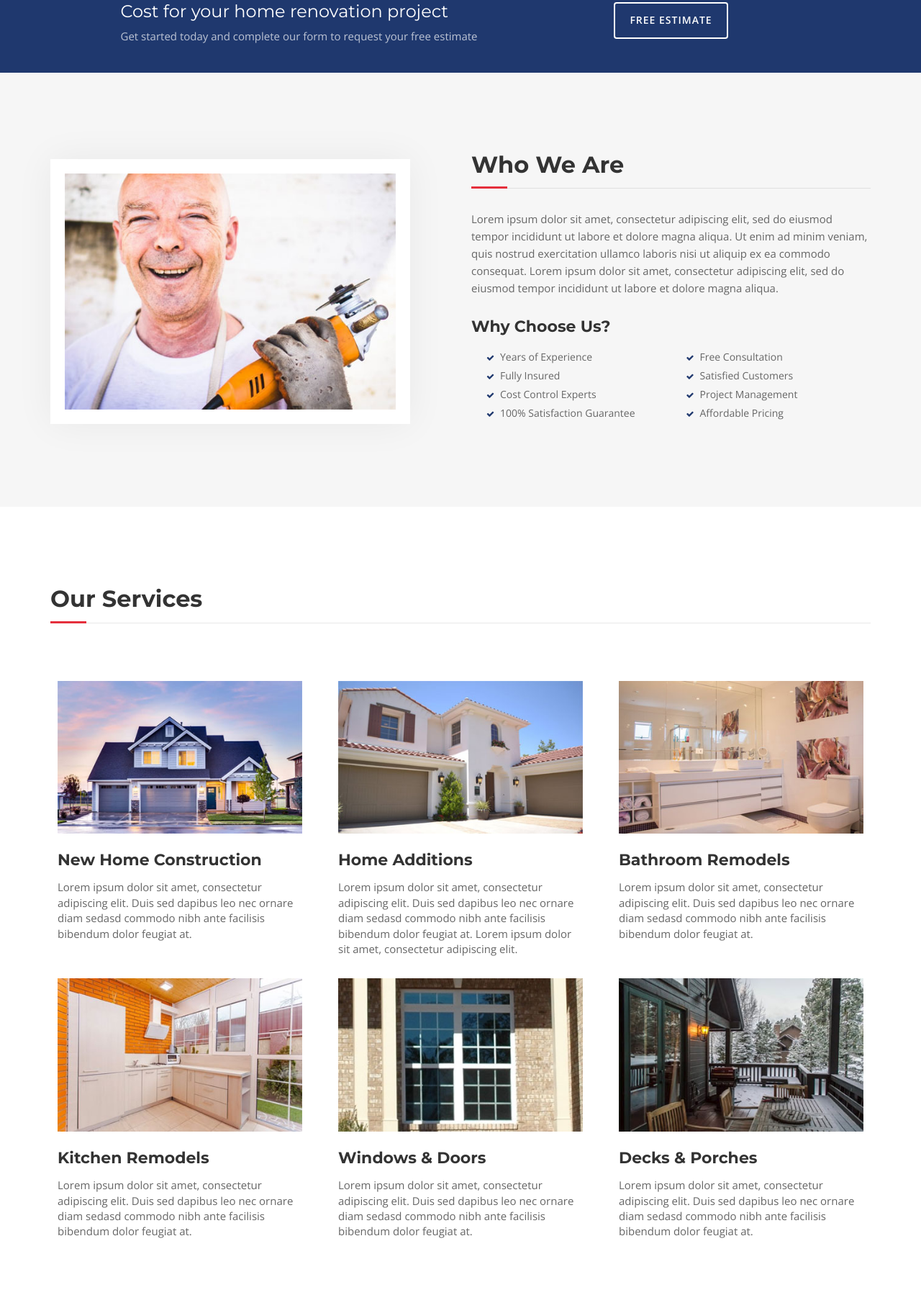
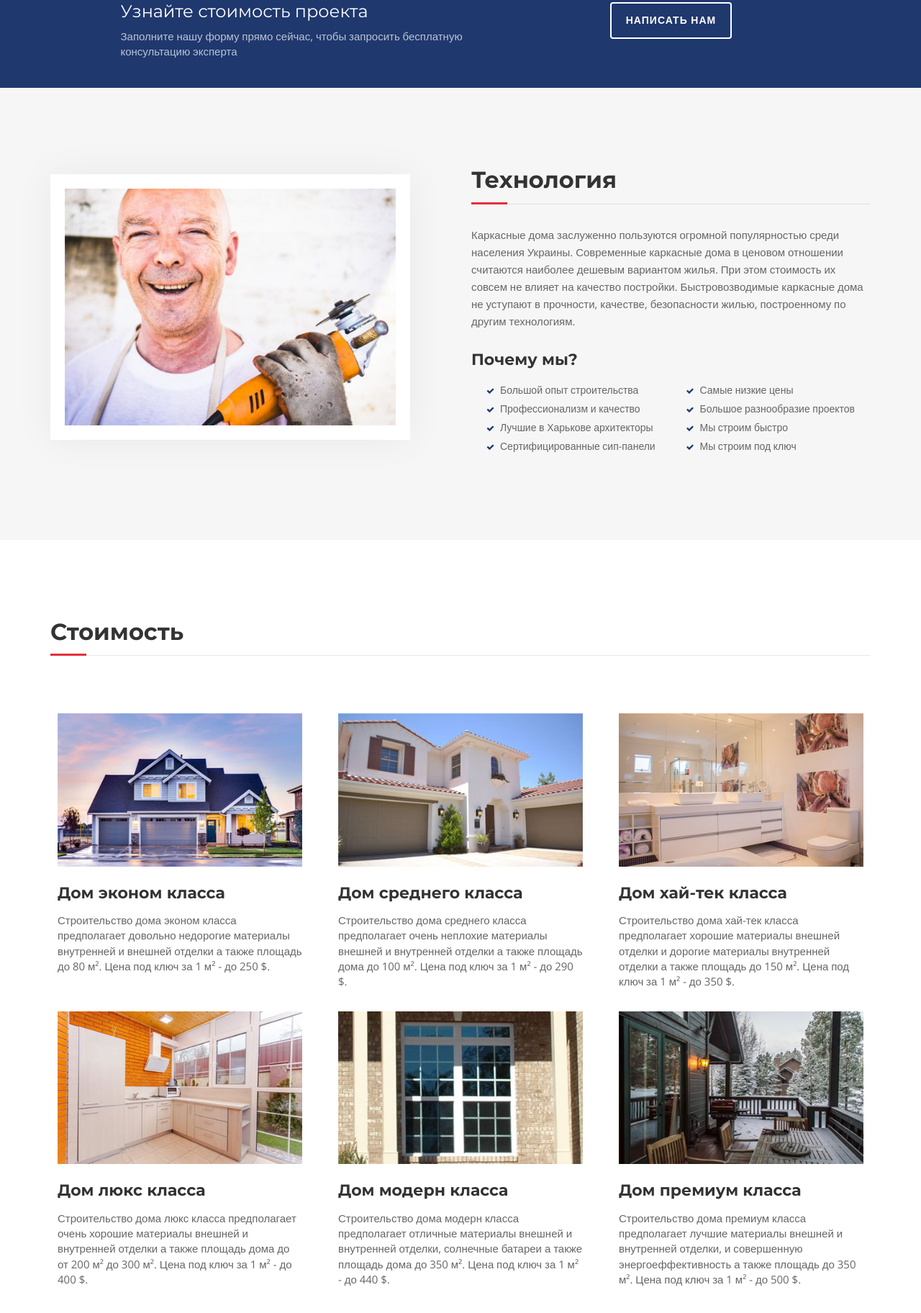
Before and after one commit to Daniil-Kost/Daniil-Kost.sip-panel.github.io, a plain HTML site: page index.html in a window 1280 px wide. Shown: the part 926-2750 px from the top of the page at 72% size. Drawn offline with nearby package versions, Linux system fonts and the light colour scheme.

Commit message:
new commit

```diff
--- a/index.html
+++ b/index.html
@@ -41,7 +41,7 @@
     <!-- Brand and toggle get grouped for better mobile display -->
     <div class="navbar-header">
       <button type="button" class="navbar-toggle collapsed" data-toggle="collapse" data-target="#bs-example-navbar-collapse-1"> <span class="sr-only">Toggle navigation</span> <span class="icon-bar"></span> <span class="icon-bar"></span> <span class="icon-bar"></span> </button>
-      <a class="navbar-brand page-scroll" href="#page-top">SMak <i class="fa fa-home" aria-hidden="true"></i>
+      <a class="navbar-brand page-scroll" href="#page-top">SMAK <i class="fa fa-home" aria-hidden="true"></i>
 </a>
       <div class="phone"><span>Звоните в любое время:</span>099 611 29 65</div>
     </div>
@@ -81,10 +81,10 @@
   <div class="container">
     <div class="row">
       <div class="col-xs-12 col-md-6 col-md-offset-1">
-        <h3>Cost for your home renovation project</h3>
-        <p>Get started today and complete our form to request your free estimate</p>
+        <h3>Узнайте стоимость проекта</h3>
+        <p>Заполните нашу форму прямо сейчас, чтобы запросить бесплатную консультацию эксперта</p>
       </div>
-      <div class="col-xs-12 col-md-4 text-center"><a href="#contact" class="btn btn-custom btn-lg page-scroll">Free Estimate</a></div>
+      <div class="col-xs-12 col-md-4 text-center"><a href="#contact" class="btn btn-custom btn-lg page-scroll">Написать нам</a></div>
     </div>
   </div>
 </div>
@@ -95,24 +95,24 @@
       <div class="col-xs-12 col-md-6"> <img src="img/about.jpg" class="img-responsive" alt=""> </div>
       <div class="col-xs-12 col-md-6">
         <div class="about-text">
-          <h2>Who We Are</h2>
-          <p>Lorem ipsum dolor sit amet, consectetur adipiscing elit, sed do eiusmod tempor incididunt ut labore et dolore magna aliqua. Ut enim ad minim veniam, quis nostrud exercitation ullamco laboris nisi ut aliquip ex ea commodo consequat. Lorem ipsum dolor sit amet, consectetur adipiscing elit, sed do eiusmod tempor incididunt ut labore et dolore magna aliqua.</p>
-          <h3>Why Choose Us?</h3>
+          <h2>Технология</h2>
+          <p>Каркасные дома заслуженно пользуются огромной популярностью среди населения Украины. Современные каркасные дома в ценовом отношении считаются наиболее дешевым вариантом жилья. При этом стоимость их совсем не влияет на качество постройки. Быстровозводимые каркасные дома не уступают в прочности, качестве, безопасности жилью, построенному по другим технологиям.</p>
+          <h3>Почему мы?</h3>
           <div class="list-style">
             <div class="col-lg-6 col-sm-6 col-xs-12">
               <ul>
-                <li>Years of Experience</li>
-                <li>Fully Insured</li>
-                <li>Cost Control Experts</li>
-                <li>100% Satisfaction Guarantee</li>
+                <li>Большой опыт строительства</li>
+                <li>Профессионализм и качество</li>
+                <li>Лучшие в Харькове архитекторы</li>
+                <li>Сертифицированные сип-панели</li>
               </ul>
             </div>
             <div class="col-lg-6 col-sm-6 col-xs-12">
               <ul>
-                <li>Free Consultation</li>
-                <li>Satisfied Customers</li>
-                <li>Project Management</li>
-                <li>Affordable Pricing</li>
+                <li>Самые низкие цены</li>
+                <li>Большое разнообразие проектов</li>
+                <li>Мы строим быстро</li>
+                <li>Мы строим под ключ</li>
               </ul>
             </div>
           </div>
@@ -125,28 +125,28 @@
 <div id="services">
   <div class="container">
     <div class="section-title">
-      <h2>Our Services</h2>
+      <h2>Стоимость</h2>
     </div>
     <div class="row">
       <div class="col-md-4">
         <div class="service-media"> <img src="img/services/service-1.jpg" alt=" "> </div>
         <div class="service-desc">
-          <h3>New Home Construction</h3>
-          <p>Lorem ipsum dolor sit amet, consectetur adipiscing elit. Duis sed dapibus leo nec ornare diam sedasd commodo nibh ante facilisis bibendum dolor feugiat at.</p>
+          <h3>Дом эконом класса</h3>
+          <p>Строительство дома эконом класса предполагает довольно недорогие материалы внутренней и внешней отделки а также площадь до 80 м². Цена под ключ за 1 м² - до 250 $.</p>
         </div>
       </div>
       <div class="col-md-4">
         <div class="service-media"> <img src="img/services/service-2.jpg" alt=" "> </div>
         <div class="service-desc">
-          <h3>Home Additions</h3>
-          <p>Lorem ipsum dolor sit amet, consectetur adipiscing elit. Duis sed dapibus leo nec ornare diam sedasd commodo nibh ante facilisis bibendum dolor feugiat at. Lorem ipsum dolor sit amet, consectetur adipiscing elit.</p>
+          <h3>Дом среднего класса</h3>
+          <p>Строительство дома среднего класса предполагает очень неплохие материалы внешней и внутренней отделки а также площадь дома до 100 м². Цена под ключ за 1 м² - до 290 $.</p>
         </div>
       </div>
       <div class="col-md-4">
         <div class="service-media"> <img src="img/services/service-3.jpg" alt=" "> </div>
         <div class="service-desc">
-          <h3>Bathroom Remodels</h3>
-          <p>Lorem ipsum dolor sit amet, consectetur adipiscing elit. Duis sed dapibus leo nec ornare diam sedasd commodo nibh ante facilisis bibendum dolor feugiat at.</p>
+          <h3>Дом хай-тек класса</h3>
+          <p>Строительство дома хай-тек класса предполагает  хорошие материалы внешней отделки и дорогие материалы внутренней отделки а также площадь до 150 м². Цена под ключ за 1 м² - до 350 $.</p>
         </div>
       </div>
     </div>
@@ -154,22 +154,22 @@
       <div class="col-md-4">
         <div class="service-media"> <img src="img/services/service-4.jpg" alt=" "> </div>
         <div class="service-desc">
-          <h3>Kitchen Remodels</h3>
-          <p>Lorem ipsum dolor sit amet, consectetur adipiscing elit. Duis sed dapibus leo nec ornare diam sedasd commodo nibh ante facilisis bibendum dolor feugiat at.</p>
+          <h3>Дом люкс класса</h3>
+          <p>Строительство дома люкс класса предполагает очень хорошие материалы внешней и внутренней отделки а также площадь дома до от 200 м² до 300 м². Цена под ключ за 1 м² - до 400 $.</p>
         </div>
       </div>
       <div class="col-md-4">
         <div class="service-media"> <img src="img/services/service-5.jpg" alt=" "> </div>
         <div class="service-desc">
-          <h3>Windows & Doors</h3>
-          <p>Lorem ipsum dolor sit amet, consectetur adipiscing elit. Duis sed dapibus leo nec ornare diam sedasd commodo nibh ante facilisis bibendum dolor feugiat at.</p>
+          <h3>Дом модерн класса</h3>
+          <p>Строительство дома модерн класса предполагает отличные материалы внешней и внутренней отделки, солнечные батареи а также площадь дома до 350 м². Цена под ключ за 1 м² - до 440 $.</p>
         </div>
       </div>
       <div class="col-md-4">
         <div class="service-media"> <img src="img/services/service-6.jpg" alt=" "> </div>
         <div class="service-desc">
-          <h3>Decks & Porches</h3>
-          <p>Lorem ipsum dolor sit amet, consectetur adipiscing elit. Duis sed dapibus leo nec ornare diam sedasd commodo nibh ante facilisis bibendum dolor feugiat at.</p>
+          <h3>Дом премиум класса</h3>
+          <p>Строительство дома премиум класса предполагает лучшие материалы внешней и внутренней отделки, и совершенную энергоеффективность а также площадь до 350 м². Цена под ключ за 1 м² - до 500 $.</p>
         </div>
       </div>
     </div>
@@ -179,7 +179,7 @@
 <div id="portfolio">
   <div class="container">
     <div class="section-title">
-      <h2>Our Works</h2>
+      <h2>Наши проекты</h2>
     </div>
     <div class="row">
       <div class="portfolio-items">
@@ -187,7 +187,7 @@
           <div class="portfolio-item">
             <div class="hover-bg"> <a href="img/portfolio/01-large.jpg" title="Project Title" data-lightbox-gallery="gallery1">
               <div class="hover-text">
-                <h4>Lorem Ipsum</h4>
+                <h4>Дом хай-тек класса</h4>
               </div>
               <img src="img/portfolio/01-small.jpg" class="img-responsive" alt="Project Title"> </a> </div>
           </div>
@@ -196,7 +196,7 @@
           <div class="portfolio-item">
             <div class="hover-bg"> <a href="img/portfolio/02-large.jpg" title="Project Title" data-lightbox-gallery="gallery1">
               <div class="hover-text">
-                <h4>Adipiscing Elit</h4>
+                <h4>Дом люкс класса</h4>
               </div>
               <img src="img/portfolio/02-small.jpg" class="img-responsive" alt="Project Title"> </a> </div>
           </div>
@@ -205,7 +205,7 @@
           <div class="portfolio-item">
             <div class="hover-bg"> <a href="img/portfolio/03-large.jpg" title="Project Title" data-lightbox-gallery="gallery1">
               <div class="hover-text">
-                <h4>Lorem Ipsum</h4>
+                <h4>Кухня в люкс доме</h4>
               </div>
               <img src="img/portfolio/03-small.jpg" class="img-responsive" alt="Project Title"> </a> </div>
           </div>
@@ -214,7 +214,7 @@
           <div class="portfolio-item">
             <div class="hover-bg"> <a href="img/portfolio/04-large.jpg" title="Project Title" data-lightbox-gallery="gallery1">
               <div class="hover-text">
-                <h4>Lorem Ipsum</h4>
+                <h4>Кровля экономного дома</h4>
               </div>
               <img src="img/portfolio/04-small.jpg" class="img-responsive" alt="Project Title"> </a> </div>
           </div>
@@ -223,7 +223,7 @@
           <div class="portfolio-item">
             <div class="hover-bg"> <a href="img/portfolio/05-large.jpg" title="Project Title" data-lightbox-gallery="gallery1">
               <div class="hover-text">
-                <h4>Adipiscing Elit</h4>
+                <h4>Дом среднего класса</h4>
               </div>
               <img src="img/portfolio/05-small.jpg" class="img-responsive" alt="Project Title"> </a> </div>
           </div>
@@ -232,7 +232,7 @@
           <div class="portfolio-item">
             <div class="hover-bg"> <a href="img/portfolio/06-large.jpg" title="Project Title" data-lightbox-gallery="gallery1">
               <div class="hover-text">
-                <h4>Dolor Sit</h4>
+                <h4>Дом люкс класса</h4>
               </div>
               <img src="img/portfolio/06-small.jpg" class="img-responsive" alt="Project Title"> </a> </div>
           </div>
@@ -241,7 +241,7 @@
           <div class="portfolio-item">
             <div class="hover-bg"> <a href="img/portfolio/07-large.jpg" title="Project Title" data-lightbox-gallery="gallery1">
               <div class="hover-text">
-                <h4>Dolor Sit</h4>
+                <h4>Ванная в премиум доме</h4>
               </div>
               <img src="img/portfolio/07-small.jpg" class="img-responsive" alt="Project Title"> </a> </div>
           </div>
@@ -250,7 +250,7 @@
           <div class="portfolio-item">
             <div class="hover-bg"> <a href="img/portfolio/08-large.jpg" title="Project Title" data-lightbox-gallery="gallery1">
               <div class="hover-text">
-                <h4>Lorem Ipsum</h4>
+                <h4>Кухня в недорогом доме</h4>
               </div>
               <img src="img/portfolio/08-small.jpg" class="img-responsive" alt="Project Title"> </a> </div>
           </div>
@@ -259,7 +259,7 @@
           <div class="portfolio-item">
             <div class="hover-bg"> <a href="img/portfolio/09-large.jpg" title="Project Title" data-lightbox-gallery="gallery1">
               <div class="hover-text">
-                <h4>Adipiscing Elit</h4>
+                <h4>Кровля хай-тек дома</h4>
               </div>
               <img src="img/portfolio/09-small.jpg" class="img-responsive" alt="Project Title"> </a> </div>
           </div>
@@ -272,15 +272,15 @@
 <div id="testimonials">
   <div class="container">
     <div class="section-title">
-      <h2>Testimonials</h2>
+      <h2>Отзвы</h2>
     </div>
     <div class="row">
       <div class="col-md-4">
         <div class="testimonial">
           <div class="testimonial-image"> <img src="img/testimonials/01.jpg" alt=""> </div>
           <div class="testimonial-content">
-            <p>"Lorem ipsum dolor sit amet, consectetur adipiscing elit. Duis sed dapibus leo nec ornare diam sedasd commodo nibh ante facilisis bibendum dolor feugiat at."</p>
-            <div class="testimonial-meta"> - John Doe </div>
+            <p>"Думаю что предожения от компании SMAK - лучший выбор. Дома такого класса по такой цене - отличный вариант для строительства прямо сейчас."</p>
+            <div class="testimonial-meta"> - Андрей Иваненко </div>
           </div>
         </div>
       </div>
@@ -288,8 +288,8 @@
         <div class="testimonial">
           <div class="testimonial-image"> <img src="img/testimonials/02.jpg" alt=""> </div>
           <div class="testimonial-content">
-            <p>"Lorem ipsum dolor sit amet, consectetur adipiscing elit. Duis sed dapibus leo nec ornare diam sedasd commodo nibh ante facilisis."</p>
-            <div class="testimonial-meta"> - Johnathan Doe </div>
+            <p>"Думаю что предожения от компании SMAK - лучший выбор. Дома такого класса по такой цене - отличный вариант для строительства прямо сейчас."</p>
+            <div class="testimonial-meta"> - Павел Немченко </div>
           </div>
         </div>
       </div>
@@ -297,8 +297,8 @@
         <div class="testimonial">
           <div class="testimonial-image"> <img src="img/testimonials/03.jpg" alt=""> </div>
           <div class="testimonial-content">
-            <p>"Lorem ipsum dolor sit amet, consectetur adipiscing elit. Duis sed dapibus leo nec ornare diam sedasd commodo nibh ante facilisis bibendum dolor feugiat at."</p>
-            <div class="testimonial-meta"> - John Doe </div>
+            <p>"Думаю что предожения от компании SMAK - лучший выбор. Дома такого класса по такой цене - отличный вариант для строительства прямо сейчас."</p>
+            <div class="testimonial-meta"> - Андрей Иваненко </div>
           </div>
         </div>
       </div>
@@ -307,8 +307,8 @@
         <div class="testimonial">
           <div class="testimonial-image"> <img src="img/testimonials/04.jpg" alt=""> </div>
           <div class="testimonial-content">
-            <p>"Lorem ipsum dolor sit amet, consectetur adipiscing elit. Duis sed dapibus leo nec ornare diam sedasd commodo nibh ante facilisis bibendum dolor feugiat at."</p>
-            <div class="testimonial-meta"> - Johnathan Doe </div>
+            <p>"Думаю что предожения от компании SMAK - лучший выбор. Дома такого класса по такой цене - отличный вариант для строительства прямо сейчас."</p>
+            <div class="testimonial-meta"> - Павел Немченко </div>
           </div>
         </div>
       </div>
@@ -316,8 +316,8 @@
         <div class="testimonial">
           <div class="testimonial-image"> <img src="img/testimonials/05.jpg" alt=""> </div>
           <div class="testimonial-content">
-            <p>"Lorem ipsum dolor sit amet, consectetur adipiscing elit. Duis sed dapibus leo nec ornare diam sedasd commodo nibh ante facilisis bibendum dolor feugiat at."</p>
-            <div class="testimonial-meta"> - John Doe </div>
+            <p>"Думаю что предожения от компании SMAK - лучший выбор. Дома такого класса по такой цене - отличный вариант для строительства прямо сейчас."</p>
+            <div class="testimonial-meta"> - Павел Немченко </div>
           </div>
         </div>
       </div>
@@ -325,8 +325,8 @@
         <div class="testimonial">
           <div class="testimonial-image"> <img src="img/testimonials/06.jpg" alt=""> </div>
           <div class="testimonial-content">
-            <p>"Lorem ipsum dolor sit amet, consectetur adipiscing elit. Duis sed dapibus leo nec ornare diam sedasd commodo nibh ante facilisis."</p>
-            <div class="testimonial-meta"> - Johnathan Doe </div>
+            <p>"Думаю что предожения от компании SMAK - лучший выбор. Дома такого класса по такой цене - отличный вариант для строительства прямо сейчас."</p>
+            <div class="testimonial-meta"> - Андрей Иваненко </div>
           </div>
         </div>
       </div>
@@ -339,14 +339,14 @@
     <div class="col-md-8">
       <div class="row">
         <div class="section-title">
-          <h2>Get In Touch</h2>
-          <p>Please fill out the form below to send us an email and we will get back to you as soon as possible.</p>
+          <h2>Контакты</h2>
+          <p>Пожалуйста, заполните форму ниже, чтобы отправить нам письмо, и мы свяжемся с вами как можно скорее.</p>
         </div>
         <form name="sentMessage" id="contactForm" novalidate>
           <div class="row">
             <div class="col-md-6">
               <div class="form-group">
-                <input type="text" id="name" class="form-control" placeholder="Name" required="required">
+                <input type="text" id="name" class="form-control" placeholder="Имя" required="required">
                 <p class="help-block text-danger"></p>
               </div>
             </div>
@@ -358,25 +358,25 @@
             </div>
           </div>
           <div class="form-group">
-            <textarea name="message" id="message" class="form-control" rows="4" placeholder="Message" required></textarea>
+            <textarea name="message" id="message" class="form-control" rows="4" placeholder="Сообщение" required></textarea>
             <p class="help-block text-danger"></p>
           </div>
           <div id="success"></div>
-          <button type="submit" class="btn btn-custom btn-lg">Send Message</button>
+          <button type="submit" class="btn btn-custom btn-lg">Отправить</button>
         </form>
       </div>
     </div>
     <div class="col-md-3 col-md-offset-1 contact-info">
       <div class="contact-item">
-        <h4>Contact Info</h4>
-        <p><span>Address</span>4321 California St,<br>
-          San Francisco, CA 12345</p>
+        <h4>Контактная информация</h4>
+        <p><span>Адресс</span>Харьковская область,<br>
+          Малая Даниловка, ул Гагарина 12</p>
       </div>
       <div class="contact-item">
-        <p><span>Phone</span> +1 123 456 1234</p>
+        <p><span>Телефон</span> 099 611 29 65</p>
       </div>
       <div class="contact-item">
-        <p><span>Email</span> info@company.com</p>
+        <p><span>Email</span> lemk@ukr.net</p>
       </div>
     </div>
     <div class="col-md-12">
@@ -396,7 +396,7 @@
 <!-- Footer Section -->
 <div id="footer">
   <div class="container text-center">
-    <p>Shared by <i class="fa fa-love"></i><a href="https://bootstrapthemes.co">BootstrapThemes</a></p>
+    <p>Разработчик <i class="fa fa-love"></i><a href="https://www.facebook.com/lemk.ua">Даниил Костышак</a></p>
   </div>
 </div>
 <script type="text/javascript" src="js/jquery.1.11.1.js"></script>
```
Also changed, not shown: img/favicon.ico (added).
